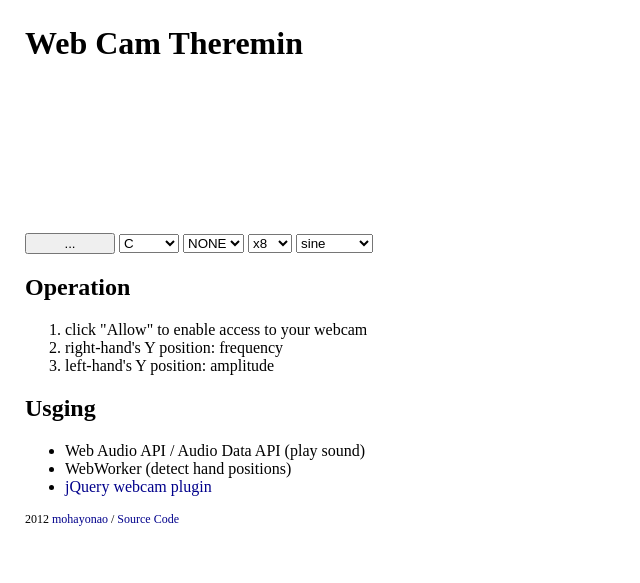
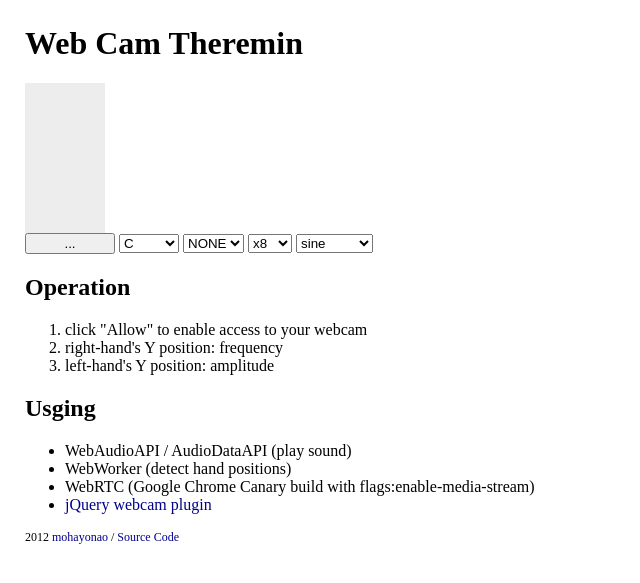
Before and after one commit to mohayonao/mohayonao.herokuapp.com, a web app: file views/theremin.html in a window 1280 px wide. Shown: the top 583 px of the page, without its empty margins (0-640 px from the left). Run offline with its HTML, style and script files only (its server is not run), Linux system fonts and the light colour scheme; some libraries are stand-ins or nearby versions.

Commit message:
WebRTC版追加

```diff
--- a/public/javascripts/theremin.js
+++ b/public/javascripts/theremin.js
@@ -1,5 +1,4 @@
 if (typeof(window) !== "undefined") {
-
     // Main
     $(function() {
         var requestAnimationFrame = window.requestAnimationFrame ||
@@ -15,6 +14,8 @@
         var width, height;
         var isPlaying  = false;
         var recentData = null;
+        var webrtc_thread = null;
+
         width  = 320;
         height = 240;
 
@@ -31,36 +32,9 @@
                 }
             }
         }, true);
-        worker.postMessage({size:[width, height]});
 
-        var camdata = new Uint32Array(width);
-        $("#camera").webcam({
-            width: width,
-            height: height,
-            mode: "stream",
-            swffile: "/javascripts/libs/jscam_canvas_only.swf",
-            onSave: function(data) {
-                var _camdata, items, i;
-                _camdata = camdata;
-                items = data.split(";");
-                for (i = width; i--; ) {
-                    _camdata[i] = items[i]|0;
-                }
-                worker.postMessage({cam:_camdata});
-            },
-            onCapture: function() {
-                webcam.save();
-            },
-            debug: function(type, string) {
-                if (string === "Camera started") {
-                    $("#play").click();
-                    webcam.capture();
-                    requestAnimationFrame(animate);
-                }
-            }
-        });
-
-        var animate = (function() {
+        var animate = function() {};
+        var setAnimationFrame = function(width, height) {
             var PI2 = Math.PI * 2;
             var l_canvas = document.getElementById("l-canvas");
             var r_canvas = document.getElementById("r-canvas");
@@ -75,7 +49,7 @@
             l_context.fillStyle   = r_context.fillStyle   = "#ededed";
             l_context.strokeStyle = r_context.strokeStyle = "blue";
 
-            return function() {
+            animate = function() {
                 l_context.fillRect(0, 0, 40, height);
                 r_context.fillRect(0, 0, 40, height);
 
@@ -93,8 +67,107 @@
                 }
                 requestAnimationFrame(animate);
             };
-        }());
+        };
 
+        if (navigator.webkitGetUserMedia) {
+            (function() {
+                var video = document.createElement("video");
+                $("#camera").width(width).height(height).append(video);
+                video.autoplay = true;
+                $("#play").text("SOUND ON");
+                $("#caption").text("JavaScript (using WebRTC)")
+                navigator.webkitGetUserMedia("video", function(stream) {
+                    video.src = webkitURL.createObjectURL(stream);
+                    setTimeout(function() {
+                        webrtc_thread = new WebRTCThread(video);
+                    }, 500);
+                }, function(err) {
+                    console.error(err)
+                });
+
+                var WebRTCThread = (function() {
+                    var WebRTCThread = function() {
+                        initialize.apply(this, arguments);
+                    }, $this = WebRTCThread.prototype;
+
+                    var initialize = function(camera) {
+                        var self = this;
+                        this._camera = camera;
+                        this._canvas = document.createElement("canvas");
+                        this._width  = this._canvas.width  = camera.videoWidth;
+                        this._height = this._canvas.height = camera.videoHeight;
+                        this._context = this._canvas.getContext("2d");
+                        this._timerId = 0;
+                        worker.postMessage({size:[this._width, this._height]});
+                        setAnimationFrame(this._width, this._height);
+                        this._data = new Uint8Array(this._width * this._height * 4);
+                    };
+
+                    var process = function() {
+                        var imagedata, data, i;
+                        this._context.drawImage(this._camera, 0, 0, this._width, this._height);
+                        imagedata = this._context.getImageData(0, 0, this._width, this._height).data;
+                        data = this._data;
+                        for (i = imagedata.length; i--; ) {
+                            data[i] = imagedata[i];
+                        }
+                        worker.postMessage({cam2:data});
+                    };
+
+                    $this.start = function() {
+                        var self = this;
+                        if (this._timerId === 0) {
+                            this._timerId = setInterval(function() {
+                                process.call(self);
+                            }, 250);
+                            requestAnimationFrame(animate);
+                        }
+                    };
+
+                    $this.stop = function() {
+                        if (this._timerId !== 0) {
+                            clearInterval(this._timerId);
+                        }
+                    };
+                    return WebRTCThread;
+                }());
+            }());
+        } else {
+            var camdata = new Uint8Array(width*4);
+            $("#caption").text("Flash WebCam -> JavaScript")
+            worker.postMessage({size:[width, height]});
+            $("#camera").webcam({
+                width: width,
+                height: height,
+                mode: "stream",
+                swffile: "/javascripts/libs/jscam_canvas_only.swf",
+                onSave: function(data) {
+                    var _camdata, items, i, j, v;
+                    _camdata = camdata;
+                    items = data.split(";");
+                    j = 0;
+                    for (i = 0; i < width; ++i) {
+                        v = items[i]|0;
+                        _camdata[j++] = (v >> 16) & 0x0ff;;
+                        _camdata[j++] = (v >>  8) & 0x0ff;;
+                        _camdata[j++] = (v >>  0) & 0x0ff;;
+                        j++;
+                    }
+                    worker.postMessage({cam:_camdata});
+                },
+                onCapture: function() {
+                    webcam.save();
+                },
+                debug: function(type, string) {
+                    if (string === "Camera started") {
+                        $("#play").click();
+                        webcam.capture();
+                        requestAnimationFrame(animate);
+                    }
+                }
+            });
+            setAnimationFrame(width, height);
+        }
 
         //
         var WAVELET_LENGTH = 1024;
@@ -178,11 +251,13 @@
 
             $this.next = function() {
                 var stream, samplerate;
-                var freq1, freq2, freq3, phase;
+                var freq1, freq2, freq3;
+                var phase, phaseStep;
                 var vibratoPhase, vibratoPhaseStep;
                 var tremoloPhase, tremoloPhaseStep;
-                var amp1, amp2, amp3;
-                var i, imax;
+                var amp1, amp2, amp3, amp4;
+                var i, j, k;
+                var N = 64;
                 stream = this._stream;
                 samplerate = this.sys.SAMPLERATE;
                 wavelet = this._wavlet;
@@ -192,19 +267,29 @@
                 amp2 = this._amp2;
                 phase = this._phase;
                 vibratoPhase     = this._vibratoPhase;
-                vibratoPhaseStep = this._vibratoPhaseStep;
+                vibratoPhaseStep = this._vibratoPhaseStep * N;
                 tremoloPhase     = this._tremoloPhase;
-                tremoloPhaseStep = this._tremoloPhaseStep;
-                for (i = 0, imax = stream.length; i < imax; i++) {
+                tremoloPhaseStep = this._tremoloPhaseStep * N;
+
+                k = 0;
+                for (i = stream.length/N; i--; ) {
+                    freq1 += (freq2 - freq1) * (0.00010 * N);
+                    freq3 = (sinetable[(vibratoPhase|0) % WAVELET_LENGTH]) * 6;
+
+                    amp1 += (amp2  - amp1) * (0.00010 * N);
                     amp3 = (sinetable[(tremoloPhase|0) % WAVELET_LENGTH] * 0.2) + 1.0;
-                    stream[i] = wavelet[(phase|0) % WAVELET_LENGTH] * amp1 * amp3;
-                    freq1 += (freq2 - freq1) * 0.00010;
-                    amp1  += (amp2  - amp1 ) * 0.00010;
-                    freq3 = (sinetable[(vibratoPhase|0) % WAVELET_LENGTH]) * 6;
-                    phase += (WAVELET_LENGTH * (freq1 + freq3)) / samplerate;
+                    amp4 = amp1 * amp3;
+
+                    phaseStep = (WAVELET_LENGTH * (freq1 + freq3)) / samplerate;
+                    for (j = 0; j < N; j++) {
+                        stream[k++] = wavelet[(phase|0) % WAVELET_LENGTH] * amp4;
+                        phase += phaseStep;
+                    }
+
                     vibratoPhase += vibratoPhaseStep;
                     tremoloPhase += tremoloPhaseStep;
                 }
+
                 this._freq1 = freq1;
                 this._phase = phase;
                 this._amp1 = amp1;
@@ -213,12 +298,11 @@
                 this._efx.process(stream);
                 return stream;
             };
-
             $this.setFrequency = function(frequency) {
-                this._freq2 = frequency;
+                if (frequency) this._freq2 = frequency;
             };
             $this.setAmplitude = function(amplitude) {
-                this._amp2 = amplitude;
+                if (amplitude) this._amp2 = amplitude;
             };
             $this.setWavelet = (function() {
                 var map = {
@@ -410,9 +494,15 @@
 
         $("#play").on("click", function() {
             if (! isPlaying) {
+                if (webrtc_thread !== null) {
+                    webrtc_thread.start();
+                }
                 player.play(theremin);
                 $(this).text("SOUND OFF");
             } else {
+                if (webrtc_thread !== null) {
+                    webrtc_thread.stop();
+                }
                 player.stop();
                 $(this).text("SOUND ON");
             }
@@ -434,7 +524,6 @@
     });
 
 } else {
-
     // worker
     (function() {
         var rgb2hsv = function(r, g, b) {
@@ -463,7 +552,6 @@
             return [h, s, v];
         };
 
-
         var FleshColorDetecter3 = (function() {
             var $instance = {};
 
@@ -475,6 +563,7 @@
             var m_sx, m_sy, m_sc;
             var r_sx, r_sy, r_sc;
             var l_w, r_w, th;
+            var callback = function() {};
 
             $instance.init = function() {
                 index = 0;
@@ -492,18 +581,24 @@
                 th  = ((width * height) * 0.0025)|0;
             };
 
+            $instance.setCallback = function(_callback) {
+                callback = _callback;
+            };
+
             $instance.set = function(data) {
                 var items;
                 var rgb, r, g, b;
                 var hsv, h, s, v;
-                var x, y, i;
+                var x, y, i, j;
 
                 y = index;
-                for (i = width; i--;) {
-                    rgb = data[i];
-                    r = (rgb >> 16) & 0x0ff;
-                    g = (rgb >>  8) & 0x0ff;
-                    b = (rgb >>  0) & 0x0ff;
+                j = 0;
+                for (i = 0; i < width; ++i) {
+                    r = data[j++];
+                    g = data[j++];
+                    b = data[j++];
+                    j++; // alpha
+
                     hsv = rgb2hsv(r, g, b);
                     h = hsv[0];
                     s = hsv[1];
@@ -550,17 +645,30 @@
                         r_sx = -1;
                         r_sy = -1;
                     }
-                    postMessage([l_sx, l_sy,  m_sx, m_sy,  r_sx, r_sy]);
+                    callback([l_sx, l_sy,  m_sx, m_sy,  r_sx, r_sy]);
                     $instance.init();
                 }
             };
+
+            $instance.set2 = function(data) {
+                var i, w4;
+                w4 = width * 4;
+                for (i = 0; i < height; i++) {
+                    this.set(data.subarray(i * w4, (i+1) * w4));
+                }
+            }
             return $instance;
         }());
 
         FleshColorDetecter3.init();
+        FleshColorDetecter3.setCallback(function(data) {
+            postMessage(data);
+        });
         addEventListener("message", function(event) {
             if (event.data.cam) {
                 FleshColorDetecter3.set(event.data.cam);
+            } else if (event.data.cam2) {
+                FleshColorDetecter3.set2(event.data.cam2);
             } else if (event.data.size) {
                 FleshColorDetecter3.size(event.data.size);
             }
--- a/views/theremin.html
+++ b/views/theremin.html
@@ -13,11 +13,14 @@
       h1 a       {color:black}
       h1 a:hover {color:black;text-decoration:none;}
       footer {margin-top:10px;font-size:12px;}
+      #caption {font-size:12px}
       #camera {display:inline}
+      canvas {background:#ededed}
     </style>
   </head>
   <body>
     <h1>Web Cam Theremin</h1>
+    <div id="caption"></div>
     <canvas id="l-canvas" width="40"></canvas><div id="camera"></div><canvas id="r-canvas" width="40"></canvas>
     <div>
       <button id="play" style="width:90px">...</button>
@@ -64,8 +67,9 @@
     </ol>
     <h2>Usging</h2>
     <ul>
-      <li>Web Audio API / Audio Data API (play sound)</li>
+      <li>WebAudioAPI / AudioDataAPI (play sound)</li>
       <li>WebWorker (detect hand positions)</li>
+      <li>WebRTC (Google Chrome Canary build with flags:enable-media-stream)</li>
       <li><a href="http://www.xarg.org/project/jquery-webcam-plugin/">jQuery webcam plugin</a></li>
     </ul>
     <footer>
```
